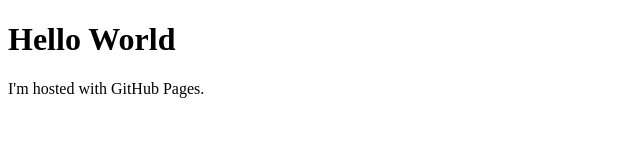
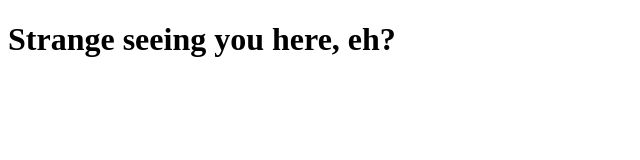
Before and after one commit to carb0nxl/carb0nxl.github.io, a plain HTML site: page index.html in a window 1280 px wide. Shown: the whole page, without its empty margins (0-640 px from the left). Drawn offline with Linux system fonts and the light colour scheme.

Commit message:
Update index.html

```diff
--- a/index.html
+++ b/index.html
@@ -1,7 +1,7 @@
 <!DOCTYPE html>
 <html>
 <body>
-<h1>Hello World</h1>
-<p>I'm hosted with GitHub Pages.</p>
+<h1>Strange seeing you here, eh?</h1>
+<p></p>
 </body>
 </html>
```
